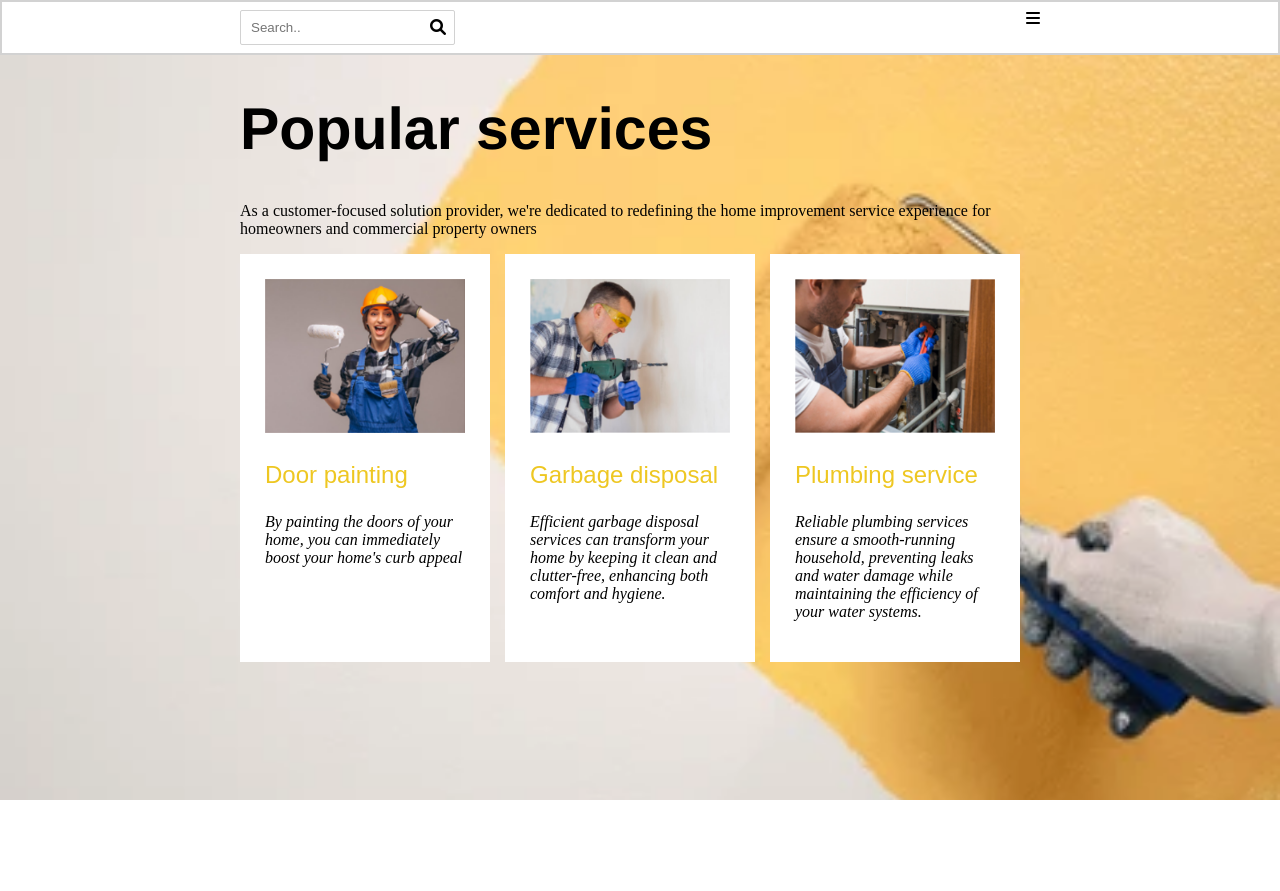
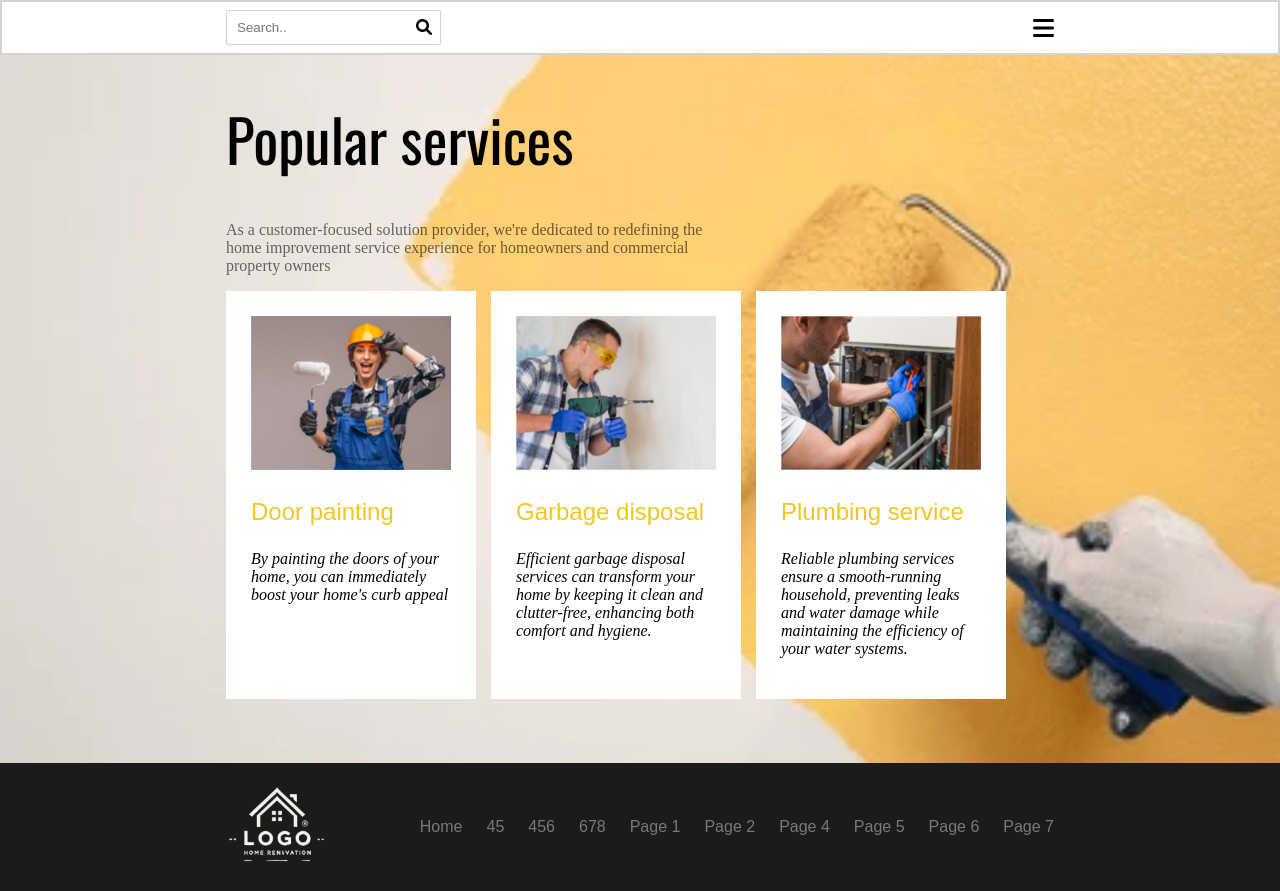
Before and after one commit to OleksandrPanasenko/Web-applications-lab-4, a plain HTML site: page index.html in a window 1280 px wide. Before the commit the page ends 800 px from the top, so only its background shows below. Drawn offline with Linux system fonts and the light colour scheme.

Commit message:
satisfies image's requirements

```diff
--- a/index.html
+++ b/index.html
@@ -35,44 +35,46 @@
                 </p>
             </div>
             <div class="tiles">
-                <div class="tile">
+
+                <a href="" class="tile">
                     <img class="tile-image" src="images/Screenshot_156.png" alt="">
                     <h3 class="tile-name">Door painting</h3>
                     <p class="tile-text"><i>By painting the doors of your home, you can immediately boost your home's curb appeal</i></p>
-                </div>
-                <div class="tile">
+                </a>
+                <a href="" class="tile">
                     <img class="tile-image" src="images/Screenshot_157.png" alt="">
                     <h3 class="tile-name">Garbage disposal</h3>
                     <p class="tile-text"><i>
                         Efficient garbage disposal services can transform your home by keeping it clean and
                         clutter-free, enhancing both comfort and hygiene.
                     </i></p>
-                </div>
-                <div class="tile">
+                </a>
+                <a href="" class="tile">
                     <img class="tile-image" src="images/Screenshot_158.png" alt="">
                     <h3 class="tile-name">Plumbing service</h3>
                     <p class="tile-text"><i>
                         Reliable plumbing services ensure a smooth-running household, preventing leaks and
                         water damage while maintaining the efficiency of your water systems.
                     </i></p>
-                </div>
+                </a>
             </div>
         </div>
     </div>
-    <footer>
-        <div class="logo"></div>
+    <footer></footer>
+    <div class="footer-inside">
+        <a href="" class="logo"><img src="images/logo.png" alt=""></a>
         <div class="footer-menu">
-            <div class="footer-menu-element"></div>
-            <div class="footer-menu-element"></div>
-            <div class="footer-menu-element"></div>
-            <div class="footer-menu-element"></div>
-            <div class="footer-menu-element"></div>
-            <div class="footer-menu-element"></div>
-            <div class="footer-menu-element"></div>
-            <div class="footer-menu-element"></div>
-            <div class="footer-menu-element"></div>
-            <div class="footer-menu-element"></div>
+            <a href=""><div class="footer-menu-element">Home</div></a>
+            <a href=""><div class="footer-menu-element">45</div></a>
+            <a href=""><div class="footer-menu-element">456</div></a>
+            <a href=""><div class="footer-menu-element">678</div></a>
+            <a href=""><div class="footer-menu-element">Page 1</div></a>
+            <a href=""><div class="footer-menu-element">Page 2</div></a>
+            <a href=""><div class="footer-menu-element">Page 4</div></a>
+            <a href=""><div class="footer-menu-element">Page 5</div></a>
+            <a href=""><div class="footer-menu-element">Page 6</div></a>
+            <a href=""><div class="footer-menu-element">Page 7</div></a>
         </div>
-    </footer>
+    </div>
 </body>
 </html>
--- a/style.css
+++ b/style.css
@@ -1,7 +1,14 @@
+*{
+    box-sizing: border-box;
+}
+@font-face {
+    font-family: Oswald;
+    src: url(images/Oswald-VariableFont_wght.ttf);
+}
 body{
     display: grid;
-    grid-template-columns: 1fr min-content 20px 1fr;
-    grid-template-rows: auto auto auto auto;
+    grid-template-columns: 1fr min-content 48px 1fr;
+    grid-template-rows: auto auto auto 64px auto;
     width: 100%;
     padding: 0;
     margin: 0;
@@ -20,16 +27,31 @@ input{
     width: min-content;
     border-radius: 2px;
     border: 1px solid rgb(210, 210, 210);
+    transition: outline 600ms;
+    outline: none;
 }
 input:focus{
     border: none;
     outline: none;
 }
 #input-glass:focus-within{
-    outline: 2px solid black;
+    outline: 4px solid black;
+    transition: outline 600ms;
+}
+.fa-bars{
+
 }
 label{
     cursor: pointer;
+    display: flex;
+    align-items: center;
+    justify-content: center;
+    font-size: 24px;
+    transition: font-size 300ms;
+}
+label:hover, label:focus~.fa-bars{
+    font-size: 32px;
+    color: orange;
 }
 .hamburger-menu{
     display: none;
@@ -37,10 +59,10 @@ label{
 .header-line{
     background-color: white;
     border: 2px solid rgb(210, 210, 210);
-    grid-area: 1/1/3/5;
+    grid-area: 1/1/3/-1;
 }
 .header-inside{
-    grid-area: 1/2/2/4;
+    grid-area: 1/2/2/-2;
     display: flex;
     flex-direction: row;
     justify-content: space-between;
@@ -49,15 +71,23 @@ label{
 }
 .background{
     grid-area: 3/1/3/5;
-    background-image: url("images/background.webp");
+    background-image: url("images/background.png");
     background-color: yellow;
     overflow: hidden;
     height: min-content;
 }
+.description{
+    max-width: 500px;
+}
 .description>h1{
-    font-family: 'Franklin Gothic Medium', 'Arial Narrow', Arial, sans-serif;
+    font-family: Oswald;
     font-stretch: ultra-condensed;
     font-size: 59px;
+    font-weight: 400;
+    color: black;
+}
+.description>p{
+    color: rgba(0, 0, 0, 0.582);
 }
 .main{
     grid-area: 3/2/4/3;
@@ -72,9 +102,20 @@ label{
     background-color: white;
     width: min-content;
     padding: 25px;
+    text-decoration: none;
+    transition: border 300ms;
+}
+.tile:hover{
+    border: 12px solid orange;
+}
+.tile:hover .tile-image{
+    transition: max-width 300ms;
+    max-width: 176px;
 }
 .tile-image{
-    width: 200px;
+    max-width: 200px;
+    min-width: 152px;
+    width: min-content;
 }
 .tile-name{
     font-family: fantasy;
@@ -84,7 +125,99 @@ label{
 }
 .tile-text{
     text-align: left;
+    color: black;
 }
 footer{
-    grid-area: 4/1/4/4;
+    grid-area: -1/1/-1/-1;
+    background-color: rgb(27, 27, 27);
 }
+.footer-inside{
+    grid-area: -1/2/-1/-2;
+    display: flex;
+    flex-direction: row;
+    justify-content: space-between;
+    align-items: center;
+    padding: 24px 0 24px 0;
+}
+.logo{
+    width: 100px;
+    transition: background-color 500ms;
+}
+.logo:hover{
+    background-color: rgba(160, 160, 160, 0.274);
+}
+.logo>img{
+    width: 100%;
+}
+.footer-menu{
+    display: flex;
+    flex-direction: row;
+    color: white;
+    gap: 24px;
+}
+.footer-menu>a{
+    text-decoration: none;
+    color: rgb(121, 121, 121);
+    font-family: Arial, Helvetica, sans-serif;
+}
+/*underline*/
+.footer-menu>a{
+    display: block;
+    position: relative;
+    ;
+}
+.footer-menu>a::after {
+    content: '';
+    height: 4px;
+    position: absolute;
+    bottom: 0;
+    left: 0;
+    width: 100%;
+    opacity: 1;
+    transition: opacity 300ms, transform 300ms;
+    transform: translate3d(-100%, 0, 0);
+}
+.footer-menu>a:hover,
+.footer-menu>a:focus{
+    overflow: hidden;
+    color: white;
+    opacity: 1;
+    translate: (0, 1, 0);
+}
+.footer-menu>a:hover::after,
+.footer-menu>a:focus::after{
+    transform: translate3d(0,2px,0);
+    background-color: white;
+}
+
+/*.footer-menu>a:hover{
+    color: white;
+    text-decoration:underline;
+    text-underline-offset: 2px;\
+}
+    */
+    @media only screen and (max-width:850px){
+        .footer-menu{
+            width: 80vw;
+            flex-wrap: wrap;
+            justify-content: center;
+        }
+        .tiles{
+            width: fit-content;
+            flex-wrap: wrap;
+            display: flex;
+            justify-content: center;
+        }
+
+    }
+    @media only screen and (max-width:600px) {
+        .footer-menu{
+            display: none;
+        }
+        .footer-inside{
+            justify-content: center;
+        }
+        .tiles{
+            flex-direction: column;
+        }
+    }
```
Also changed, not shown: images/Oswald-VariableFont_wght.ttf (added), images/background.png (added), images/logo.png (added).
